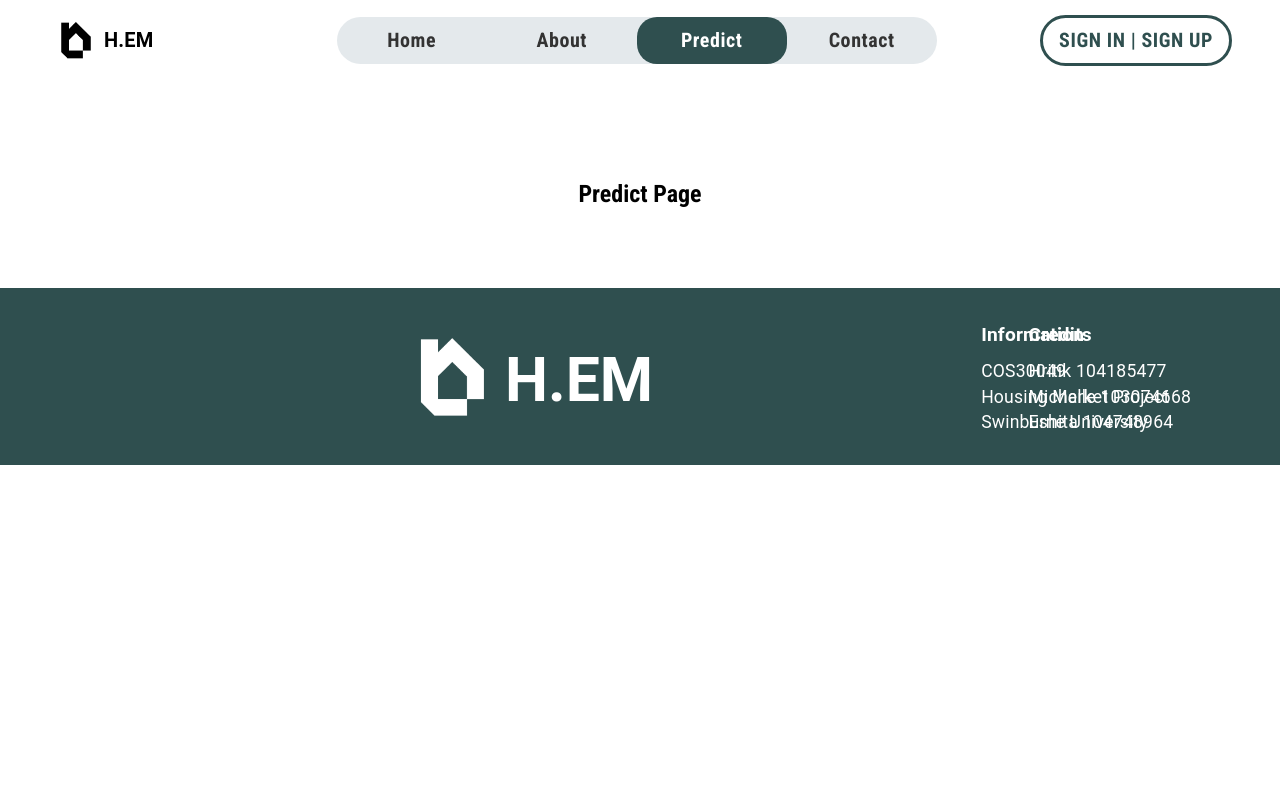
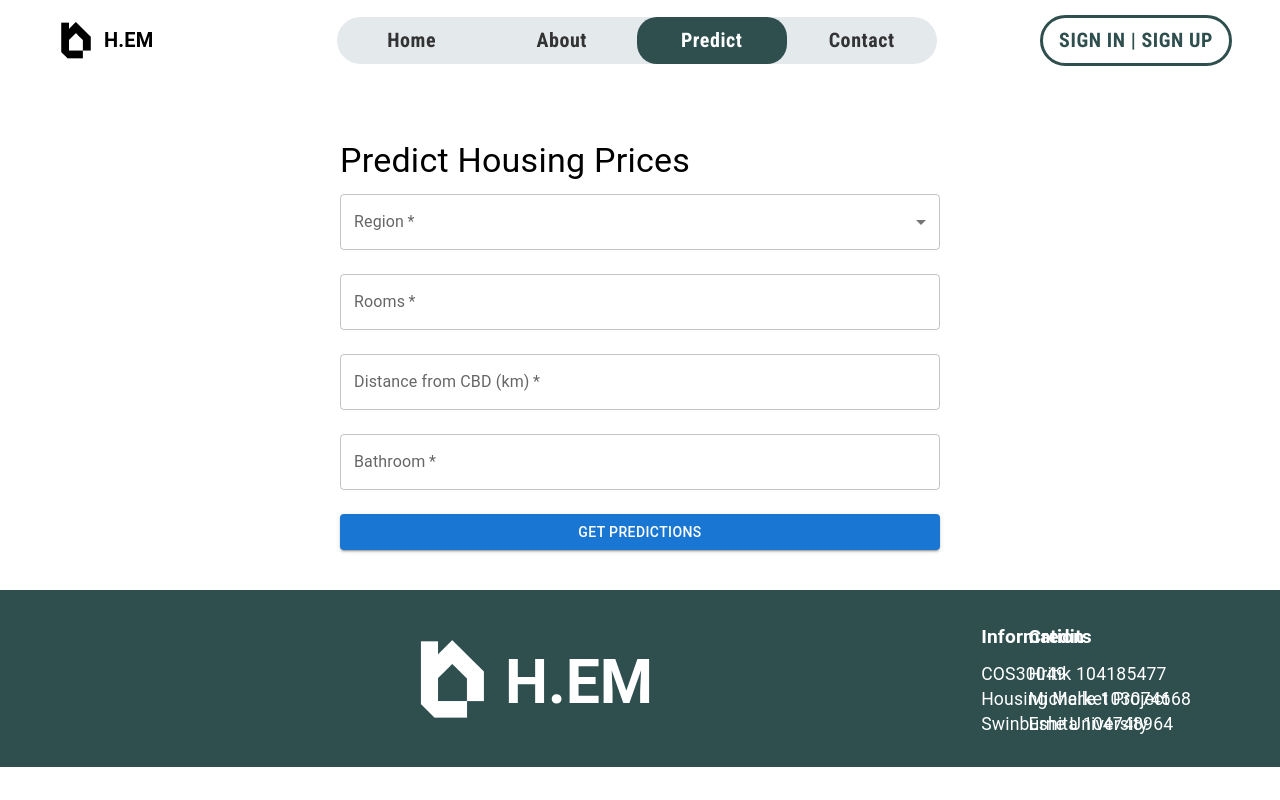
Before and after one commit to hritikanand/Assignment-3---COS30049, a React (Create React App) app in the folder hem-react-app/: page /predict in a window 1280 px wide. Built offline with nearby package versions, Linux system fonts and the light colour scheme.

Commit message:
Integrate frontend and backend
added middleware , model directory needs to be changed to run server, predict page form included. bugs: INFO:     127.0.0.1:51076 - "POST /predict HTTP/1.1" 422 Unprocessable Entity

inputs arent matching needs to be changed

```diff
--- a/hem-react-app/src/App.js
+++ b/hem-react-app/src/App.js
@@ -7,12 +7,7 @@ import HomeSection from './components/Home/HomeSection';
 import TeamSection from './components/Home/TeamSection';
 import ContactSection from './components/Home/ContactSection';
 import About from './components/About/AboutSection';
-
-const Predict = () => (
-  <div style={{ padding: '60px', textAlign: 'center' }}>
-    <h2>Predict Page</h2>
-  </div>
-);
+import Predict from './components/Predict/Predict';
 
 function ScrollToTopOnMount() {
   const { pathname } = useLocation();
--- a/hem-react-app/src/components/Predict/Predict.js
+++ b/hem-react-app/src/components/Predict/Predict.js
@@ -0,0 +1,128 @@
+// src/components/Predict.js
+import React, { useState } from 'react';
+import { Box, TextField, Button, Typography, Select, MenuItem, FormControl, InputLabel } from '@mui/material';
+
+function Predict() {
+  const [formData, setFormData] = useState({
+    region: '',
+    rooms: '',
+    bathroom: '',
+    distanceFromCBD: ''
+  });
+  const [predictions, setPredictions] = useState(null);
+  const [loading, setLoading] = useState(false);
+  const [error, setError] = useState(null);
+
+  const handleChange = (e) => {
+    setFormData({
+      ...formData,
+      [e.target.name]: e.target.value
+    });
+  };
+
+  const handlePredict = async () => {
+    setLoading(true);
+    setError(null);
+
+    try {
+      const response = await fetch('http://localhost:8000/predict', {
+        method: 'POST',
+        headers: {
+          'Content-Type': 'application/json'
+        },
+        body: JSON.stringify({
+          region: formData.region,
+          rooms: parseInt(formData.rooms),
+          distance_from_cbd: parseFloat(formData.distanceFromCBD),
+          bathroom: parseInt(formData.bathroom)
+        })
+      });
+
+      if (!response.ok) {
+        throw new Error('Failed to fetch predictions');
+      }
+
+      const data = await response.json();
+      setPredictions(data);
+    } catch (err) {
+      setError(err.message);
+    } finally {
+      setLoading(false);
+    }
+  };
+
+  return (
+    <Box sx={{ padding: '40px', maxWidth: '600px', margin: '0 auto' }}>
+      <Typography variant="h4" gutterBottom>
+        Predict Housing Prices
+      </Typography>
+
+      <Box component="form" sx={{ display: 'flex', flexDirection: 'column', gap: 3 }}>
+        <FormControl fullWidth required>
+          <InputLabel>Region</InputLabel>
+          <Select
+            name="region"
+            value={formData.region}
+            onChange={handleChange}
+            label="Region"
+          >
+            <MenuItem value="northern metropolitan">Northern Metropolitan</MenuItem>
+            <MenuItem value="western metropolitan">Western Metropolitan</MenuItem>
+            <MenuItem value="southern metropolitan">Southern Metropolitan</MenuItem>
+            <MenuItem value="eastern metropolitan">Eastern Metropolitan</MenuItem>
+          </Select>
+        </FormControl>
+
+        <TextField
+          label="Rooms"
+          name="rooms"
+          value={formData.rooms}
+          onChange={handleChange}
+          type="number"
+          required
+          InputProps={{
+            inputProps: { min: 1, max: 5 } // Cap rooms between 1 and 5
+          }}
+        />
+        <TextField
+          label="Distance from CBD (km)"
+          name="distanceFromCBD"
+          value={formData.distanceFromCBD}
+          onChange={handleChange}
+          type="number"
+          required
+          InputProps={{
+            inputProps: { min: 2.7, max: 24.7, step: 0.1 } // Cap distance from 2.7 to 24.7
+          }}
+        />
+        <TextField
+          label="Bathroom"
+          name="bathroom"
+          value={formData.bathroom}
+          onChange={handleChange}
+          type="number"
+          required
+          InputProps={{
+            inputProps: { min: 1, max: 3 } // Cap bathrooms at 3
+          }}
+        />
+        <Button variant="contained" onClick={handlePredict} disabled={loading}>
+          {loading ? 'Loading...' : 'Get Predictions'}
+        </Button>
+      </Box>
+
+      {error && <Typography color="error" sx={{ marginTop: 2 }}>{error}</Typography>}
+
+      {predictions && (
+        <Box sx={{ marginTop: '40px' }}>
+          <Typography variant="h6">Prediction Results:</Typography>
+          <Typography>Random Forest Prediction: {predictions["Random Forest Prediction"]}</Typography>
+          <Typography>Polynomial Regression Prediction: {predictions["Polynomial Regression Prediction"]}</Typography>
+          <Typography>Gradient Boosting Prediction: {predictions["Gradient Boosting Prediction"]}</Typography>
+        </Box>
+      )}
+    </Box>
+  );
+}
+
+export default Predict;
```
Also changed, not shown: 1 other file (tests, documents, lock files or other folders).
